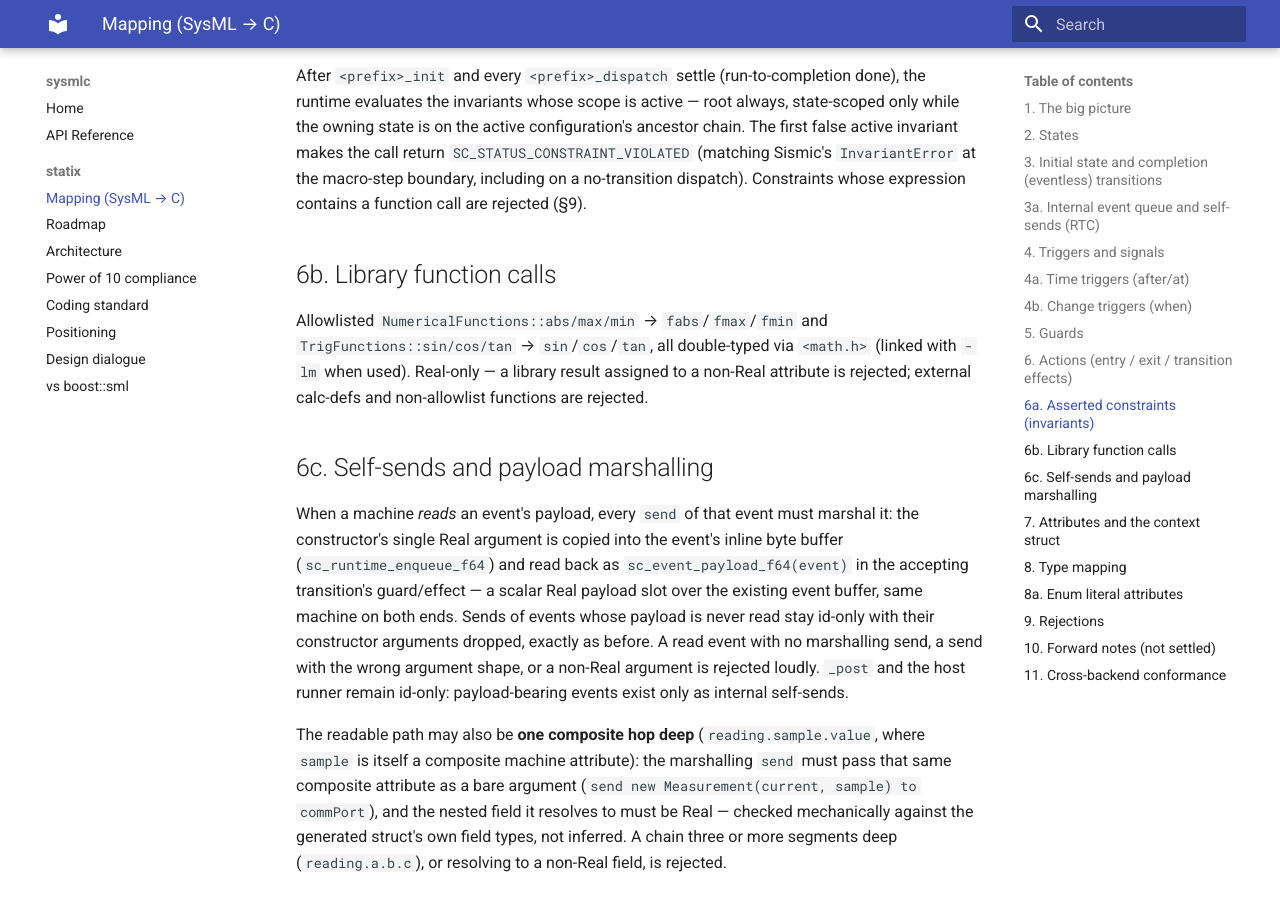
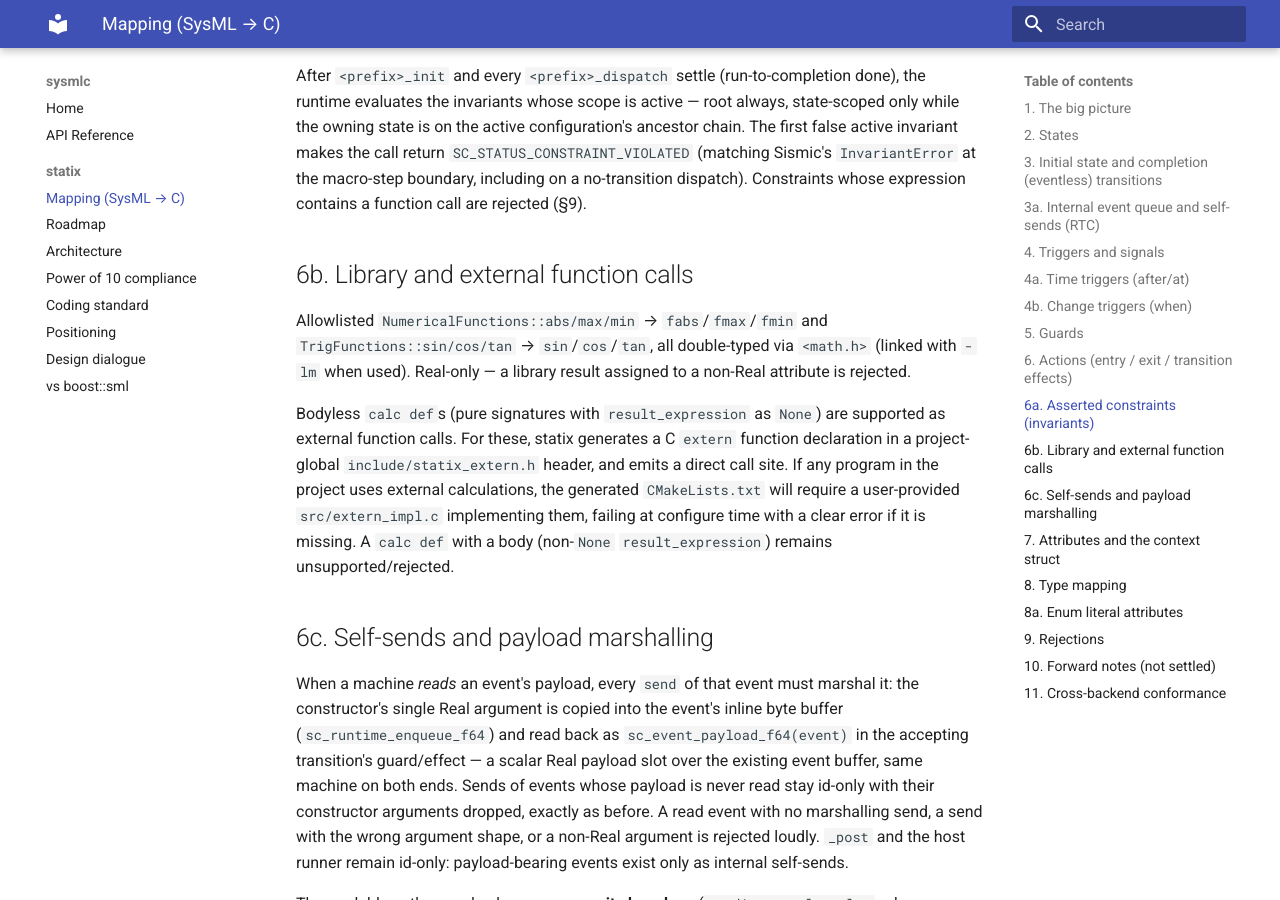
Before and after one commit to glacier-project/sysmlc-core, an MkDocs documentation site: the page built from docs/statix-mapping.md, in a window 1280 px wide and 900 px high, scrolled down 6366 px. Built offline with MkDocs 1.6.1 and Material for MkDocs 9.7.7, drawn with Linux system fonts in a browser that asks for light colours; some of the changed text lies outside the part shown.

Commit message:
documentation(statix): document the bodyless-calc extern function mechanism

```diff
--- a/docs/statix-mapping.md
+++ b/docs/statix-mapping.md
@@ -252,9 +252,11 @@ chain. The first false active invariant makes the call return
 macro-step boundary, including on a no-transition dispatch). Constraints whose
 expression contains a function call are rejected (§9).
 
-## 6b. Library function calls
+## 6b. Library and external function calls
 
-Allowlisted `NumericalFunctions::abs/max/min` → `fabs`/`fmax`/`fmin` and `TrigFunctions::sin/cos/tan` → `sin`/`cos`/`tan`, all double-typed via `<math.h>` (linked with `-lm` when used). Real-only — a library result assigned to a non-Real attribute is rejected; external calc-defs and non-allowlist functions are rejected.
+Allowlisted `NumericalFunctions::abs/max/min` → `fabs`/`fmax`/`fmin` and `TrigFunctions::sin/cos/tan` → `sin`/`cos`/`tan`, all double-typed via `<math.h>` (linked with `-lm` when used). Real-only — a library result assigned to a non-Real attribute is rejected.
+
+Bodyless `calc def`s (pure signatures with `result_expression` as `None`) are supported as external function calls. For these, statix generates a C `extern` function declaration in a project-global `include/statix_extern.h` header, and emits a direct call site. If any program in the project uses external calculations, the generated `CMakeLists.txt` will require a user-provided `src/extern_impl.c` implementing them, failing at configure time with a clear error if it is missing. A `calc def` with a body (non-`None` `result_expression`) remains unsupported/rejected.
 
 ## 6c. Self-sends and payload marshalling
 
@@ -365,7 +367,7 @@ iteration 1:
 | machine-level (state def) entry/do/exit actions                                             | rejected (put on states)                                                                                 |
 | non-inline / referenced `do` activities                                                     | rejected                                                                                                 |
 | `String` / non-scalar, non-composite attributes                                             | rejected                                                                                                 |
-| external / non-allowlist function calls in expressions                                      | rejected (allowlisted library calls supported)                                                           |
+| non-allowlist function calls in expressions that are not bodyless external calculations     | rejected (allowlisted library calls and bodyless FFI externs supported, §6b)                             |
 
 ## 10. Forward notes (not settled)
 
```
